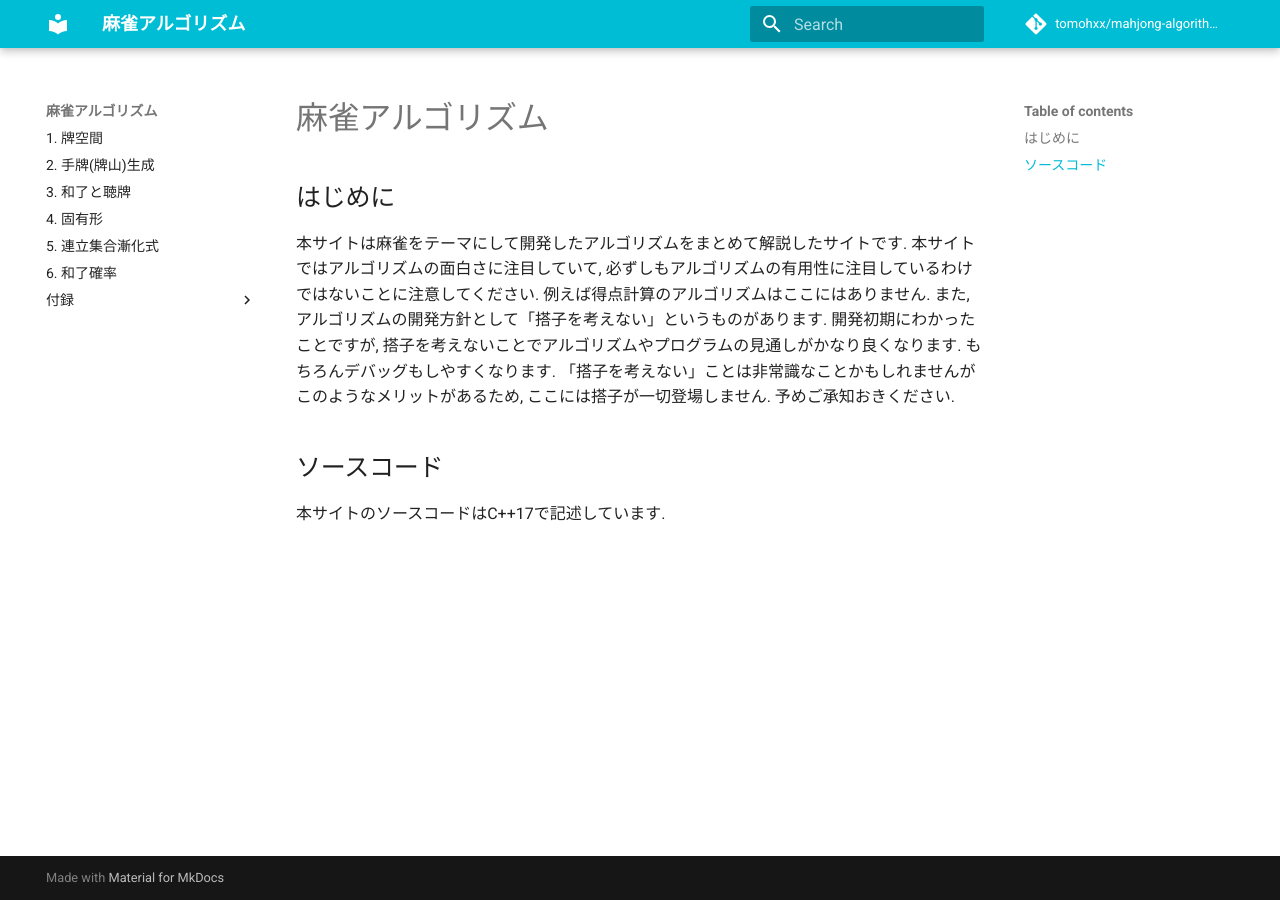
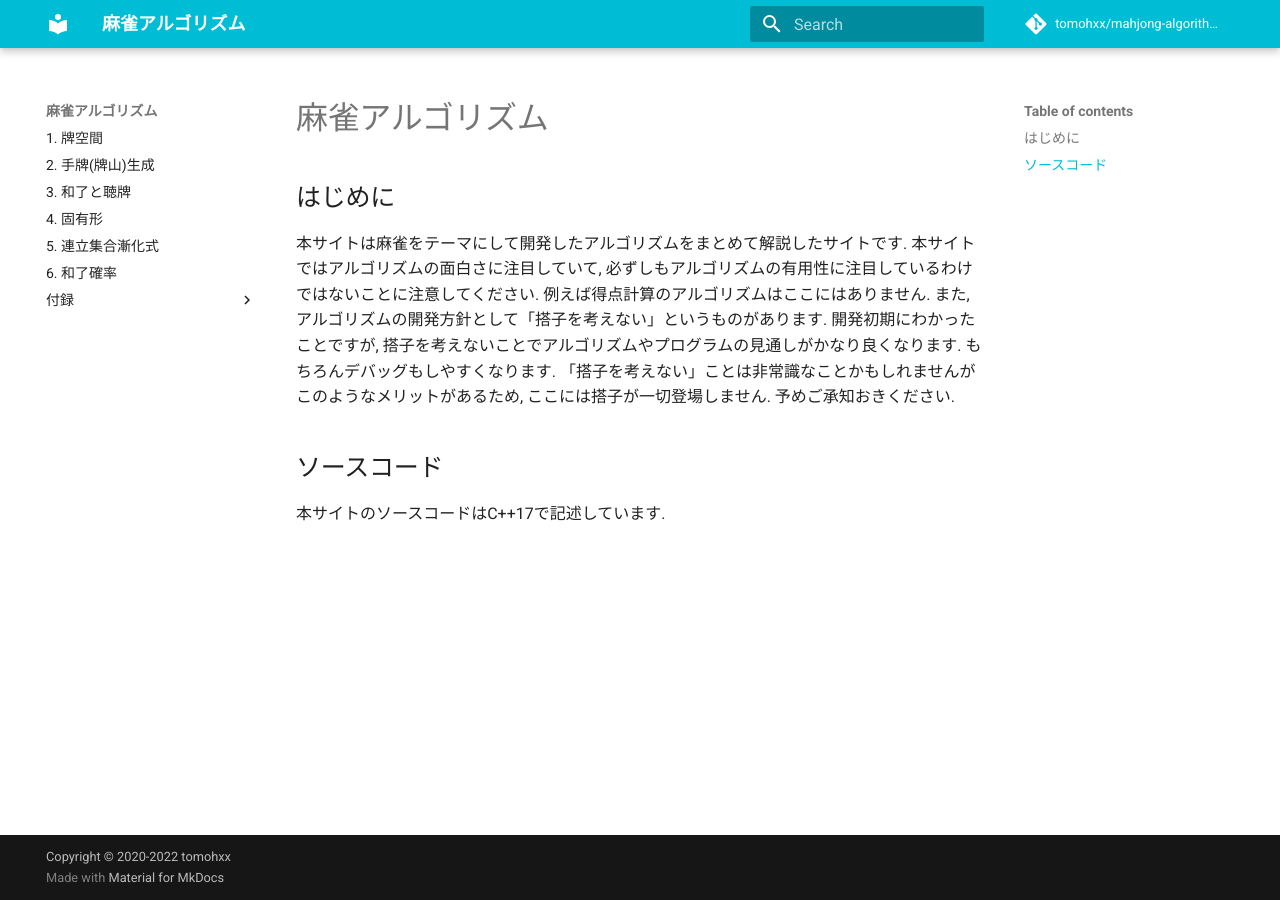
Before and after one commit to tomohxx/mahjong-algorithm-book, an MkDocs documentation site: the page built from docs/index.md, in a window 1280 px wide. Built offline with MkDocs 1.6.1 and Material for MkDocs 9.7.7, drawn with Linux system fonts in a browser that asks for light colours; comment, search, counter and statistics services are not loaded; old or Windows-style settings are respelled for this version of MkDocs.

Commit message:
add copyright

```diff
--- a/mkdocs.yml
+++ b/mkdocs.yml
@@ -45,3 +45,5 @@ pages:
       - B. 置換定理: 'permutation.md'
       - C. 和了確率の表式: 'formula.md'
       - D. 配牌時向聴数: 'shanten.md'
+
+copyright: 'Copyright &copy; 2020-2022 tomohxx'
```
